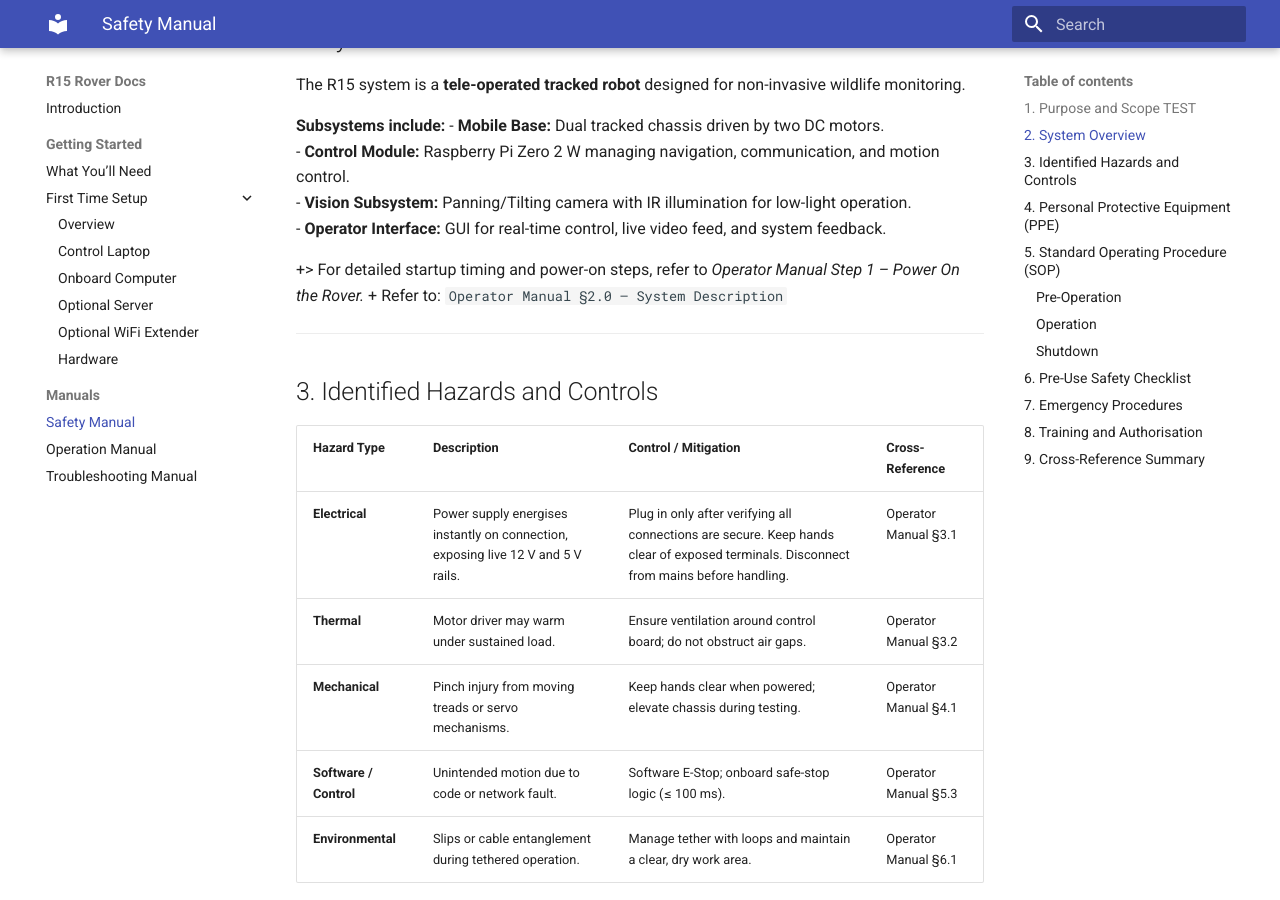
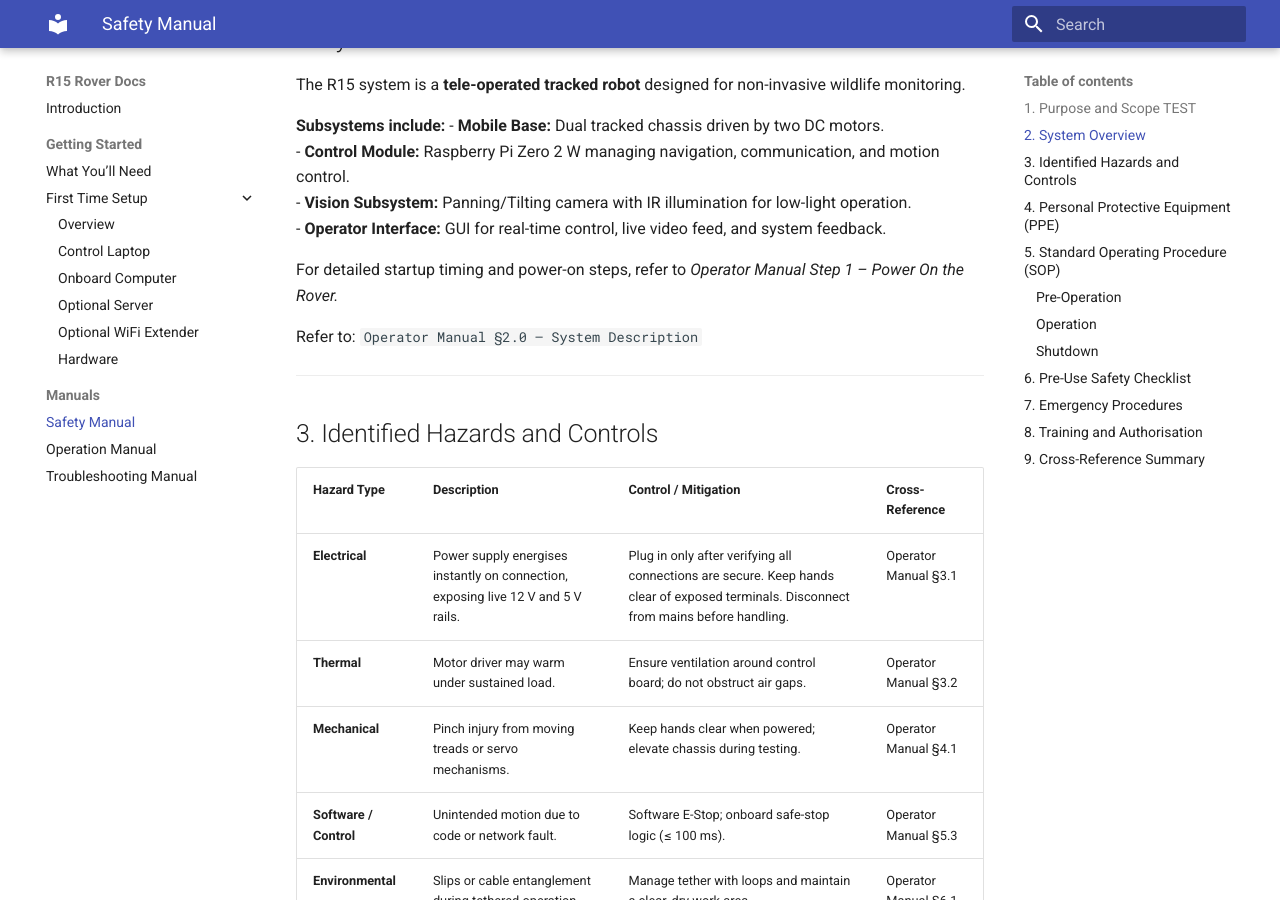
Before and after one commit to EriCheww/ECE4191-R15, an MkDocs documentation site: the page built from docs/safety.md, in a window 1280 px wide and 900 px high, scrolled down 614 px. Built offline with MkDocs 1.6.1 and Material for MkDocs 9.7.7, drawn with Linux system fonts in a browser that asks for light colours.

```diff
--- a/docs/safety.md
+++ b/docs/safety.md
@@ -25,9 +25,9 @@ The R15 system is a **tele-operated tracked robot** designed for non-invasive wi
 - **Vision Subsystem:** Panning/Tilting camera with IR illumination for low-light operation.
 - **Operator Interface:** GUI for real-time control, live video feed, and system feedback.
 
-+> For detailed startup timing and power-on steps, refer to *Operator Manual Step 1 – Power On the Rover.*
-+
- Refer to: `Operator Manual §2.0 – System Description`
+For detailed startup timing and power-on steps, refer to *Operator Manual Step 1 – Power On the Rover.*
+
+Refer to: `Operator Manual §2.0 – System Description`
 
 ---
 
```
